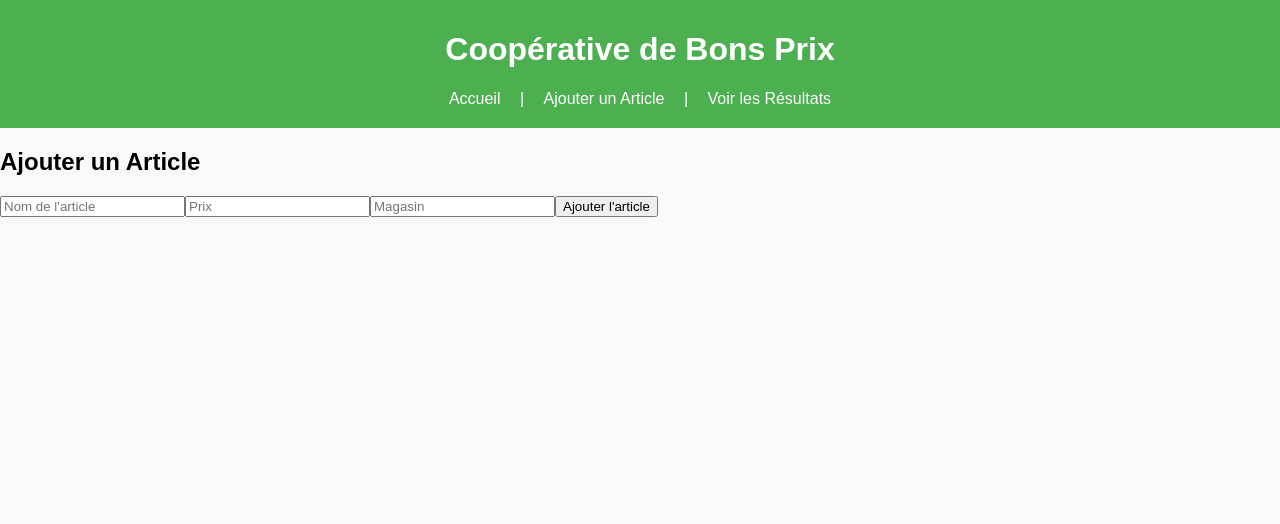
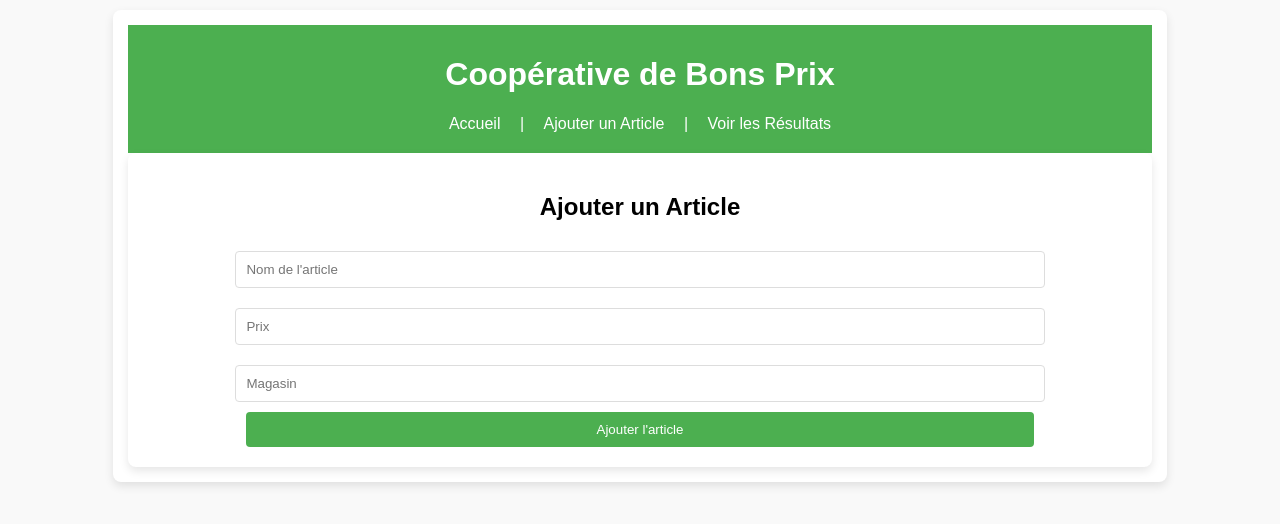
Before and after one commit to MarioHit/ap-prix, a React (Vite) app: page /ajouter in a window 1280 px wide. Shown: the top 524 px of the page. Built offline with nearby package versions, Linux system fonts and the light colour scheme.

Commit message:
ajout d'un peu de style

```diff
--- /dev/null
+++ b/src/Formulaire.css
@@ -0,0 +1,37 @@
+/* src/Formulaire.css */
+
+form {
+    display: flex;
+    flex-direction: column;
+    align-items: center;
+    background-color: #ffffff;
+    border-radius: 8px;
+    padding: 20px;
+    box-shadow: 0 4px 10px rgba(0, 0, 0, 0.1);
+  }
+
+  h2 {
+    margin-bottom: 20px;
+  }
+
+  input {
+    margin: 10px 0;
+    padding: 10px;
+    border: 1px solid #ddd;
+    border-radius: 4px;
+    width: 80%;
+  }
+
+  button {
+    padding: 10px;
+    background-color: #4CAF50;
+    color: white;
+    border: none;
+    border-radius: 4px;
+    cursor: pointer;
+    width: 80%;
+  }
+
+  button:hover {
+    background-color: #45a049;
+  }
--- a/src/Formulaire.tsx
+++ b/src/Formulaire.tsx
@@ -1,4 +1,6 @@
+// src/Formulaire.tsx
 import React, { useState } from 'react';
+import './Formulaire.css'; // Importer le CSS
 
 interface Article {
   nom: string;
--- /dev/null
+++ b/src/Resultats.css
@@ -0,0 +1,25 @@
+/* src/Resultats.css */
+
+h2 {
+    text-align: center;
+    margin-bottom: 20px;
+  }
+
+  div {
+    background-color: #ffffff;
+    border-radius: 8px;
+    padding: 15px;
+    margin: 10px auto;
+    width: 80%;
+    box-shadow: 0 4px 10px rgba(0, 0, 0, 0.1);
+  }
+
+  strong {
+    color: #4CAF50;
+  }
+
+  hr {
+    border: none;
+    border-top: 1px solid #ddd;
+    margin: 10px 0;
+  }
--- a/src/Resultats.tsx
+++ b/src/Resultats.tsx
@@ -1,5 +1,7 @@
+// src/Resultats.tsx
 import React from 'react';
-import { Article } from './types';
+import { Article } from './types'; // Importer l'interface depuis types.ts
+import './Resultats.css'; // Importer le CSS
 
 interface ResultatsProps {
   articles: Article[];
```
